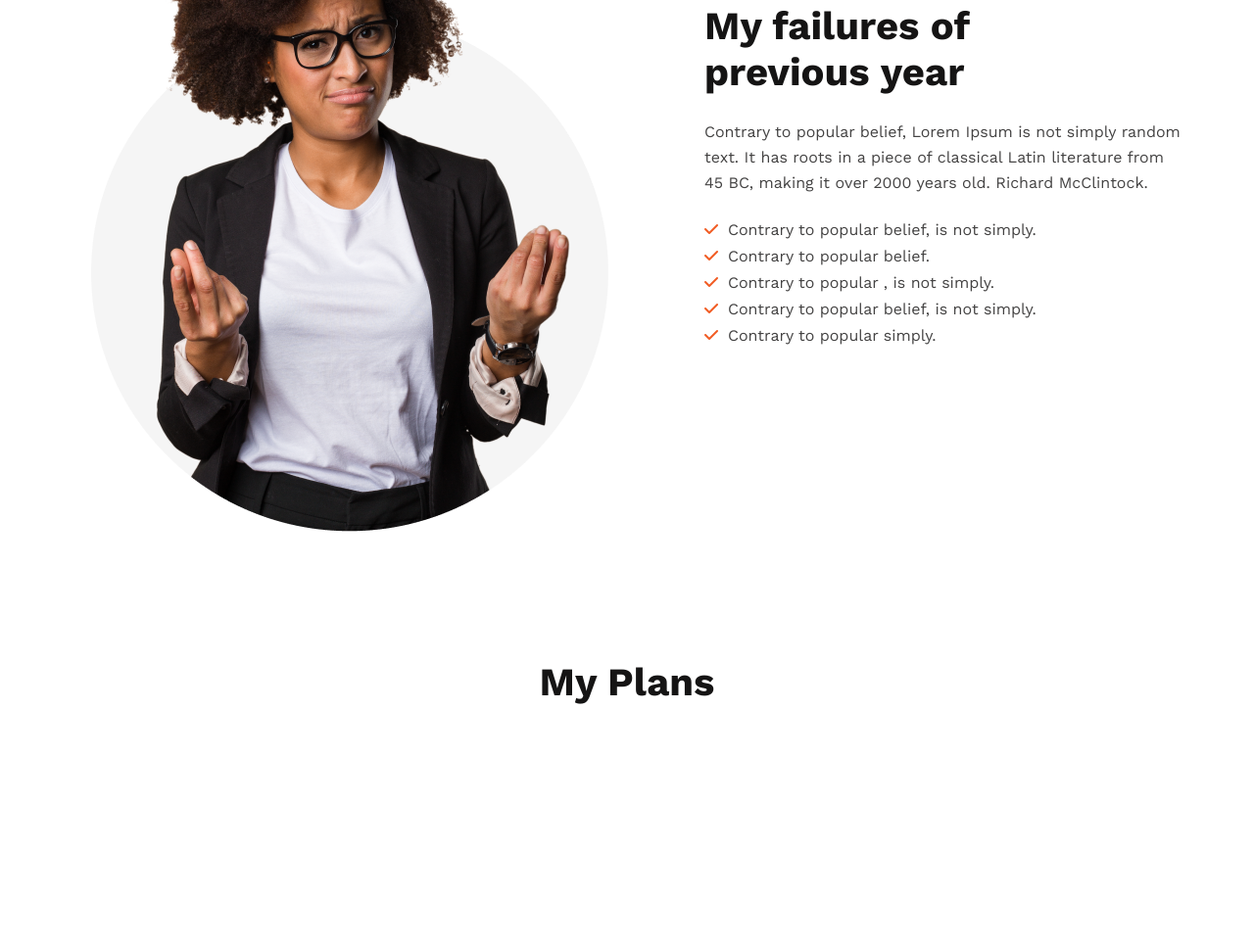
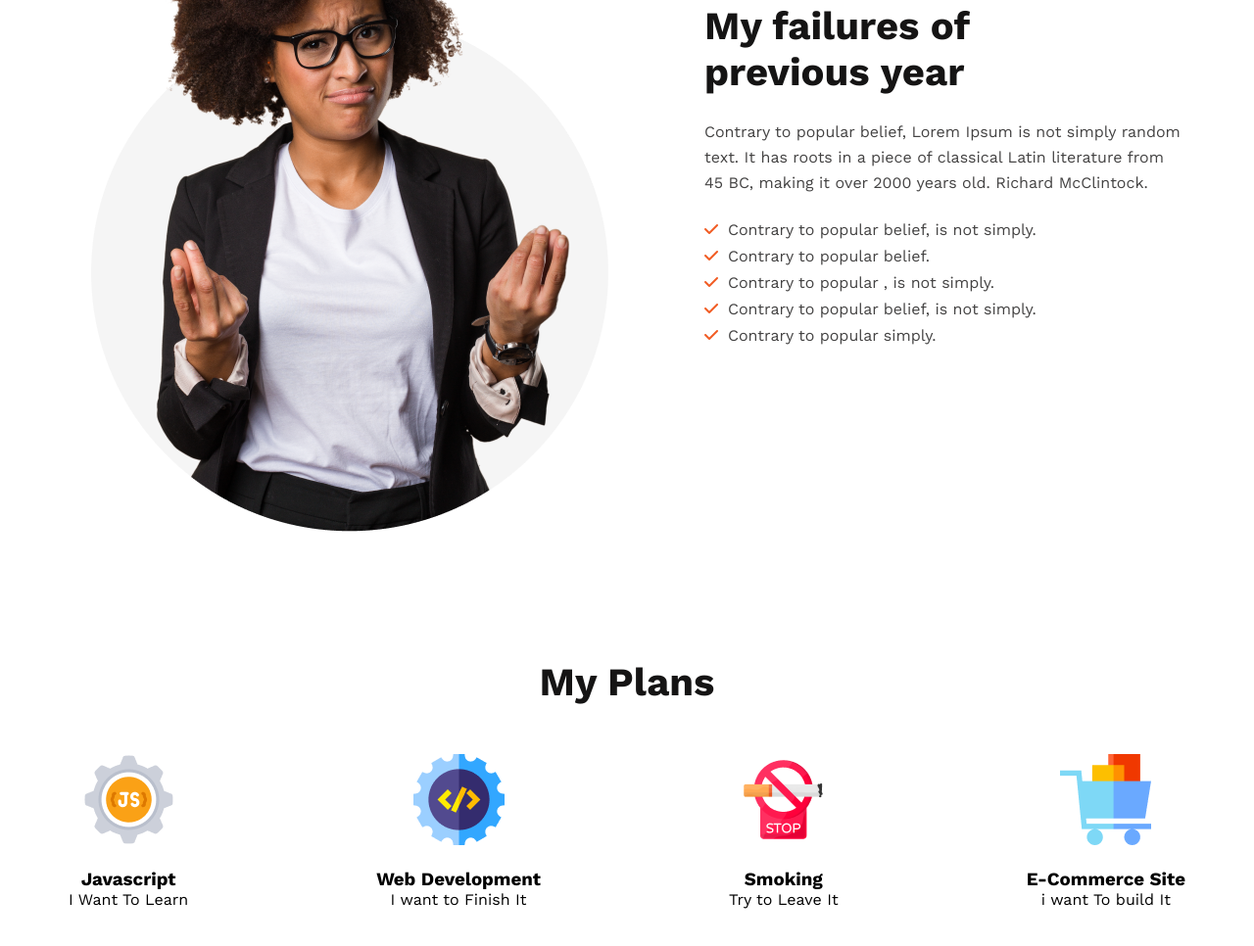
Before and after one commit to Wazid-H/Think-Out, a plain HTML site: page index.html in a window 1280 px wide. Shown: the part 1111-2077 px from the top of the page at 98% size. Before the commit the page ends 1831 px from the top, so only its background shows below. Drawn offline with nearby package versions, Linux system fonts and the light colour scheme.

Commit message:
My plans Area Done

```diff
--- a/index.html
+++ b/index.html
@@ -41,8 +41,30 @@
             </div>
         </section>
         <!-- Plan Area Start  -->
-        <section class="plan-area">
-            <div class="section-title text-center">My Plans</div>
+        <section class="plan-area mb130">
+            <div class="section-title text-center pb50">My Plans</div>
+            <div class="plan-content text-center">
+                <div class="single-plan">
+                    <img src="images/icons/js.png" alt="" class="plan-img">
+                    <h3 class="plan-text">Javascript</h3>
+                    <p>I Want To Learn</p>
+                </div>
+                <div class="single-plan">
+                    <img src="images/icons/web.png" alt="" class="plan-img">
+                    <h3 class="plan-text">Web Development</h3>
+                    <p>I want to Finish It</p>
+                </div>
+                <div class="single-plan">
+                    <img src="images/icons/smoke.png" alt="" class="plan-img">
+                    <h3 class="plan-text">Smoking</h3>
+                    <p>Try to Leave It</p>
+                </div>
+                <div class="single-plan">
+                    <img src="images/icons/ecom.png" alt="" class="plan-img">
+                    <h3 class="plan-text">E-Commerce Site </h3>
+                    <p>i want To build It</p>
+                </div>
+            </div>
         </section>
     </main>
 
--- a/style/style.css
+++ b/style/style.css
@@ -40,6 +40,13 @@ main {
     text-align: center;
 }
 
+.pb50 {
+    padding-bottom: 50px;
+}
+
+.mb130 {
+    margin-bottom: 130px;
+}
 
 /* Hero Style  */
 .hero-area {
@@ -121,3 +128,13 @@ main {
     color: #F15B22;
     margin-right: 10px;
 }
+
+/* Plan Area Start  */
+.plan-content {
+    display: flex;
+    justify-content: space-between;
+}
+
+.single-plan img {
+    padding-bottom: 20px;
+}
```
